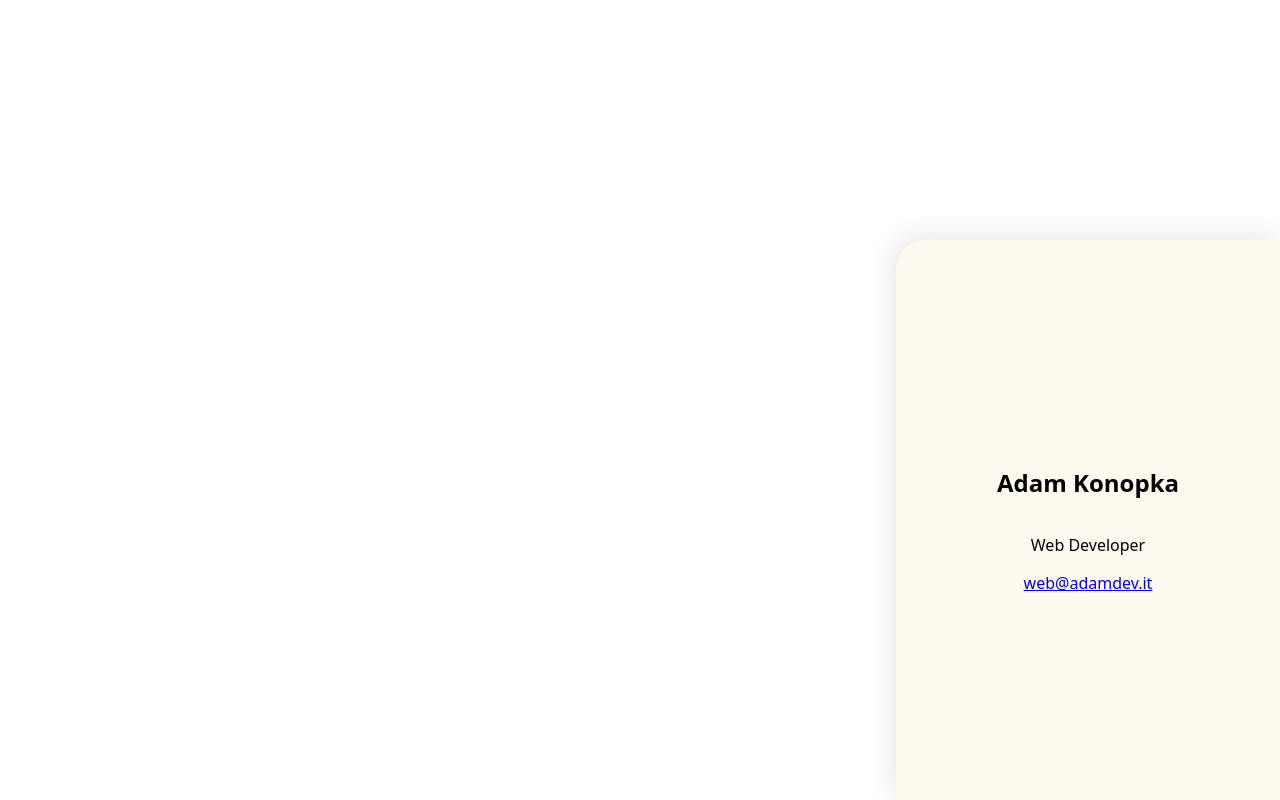
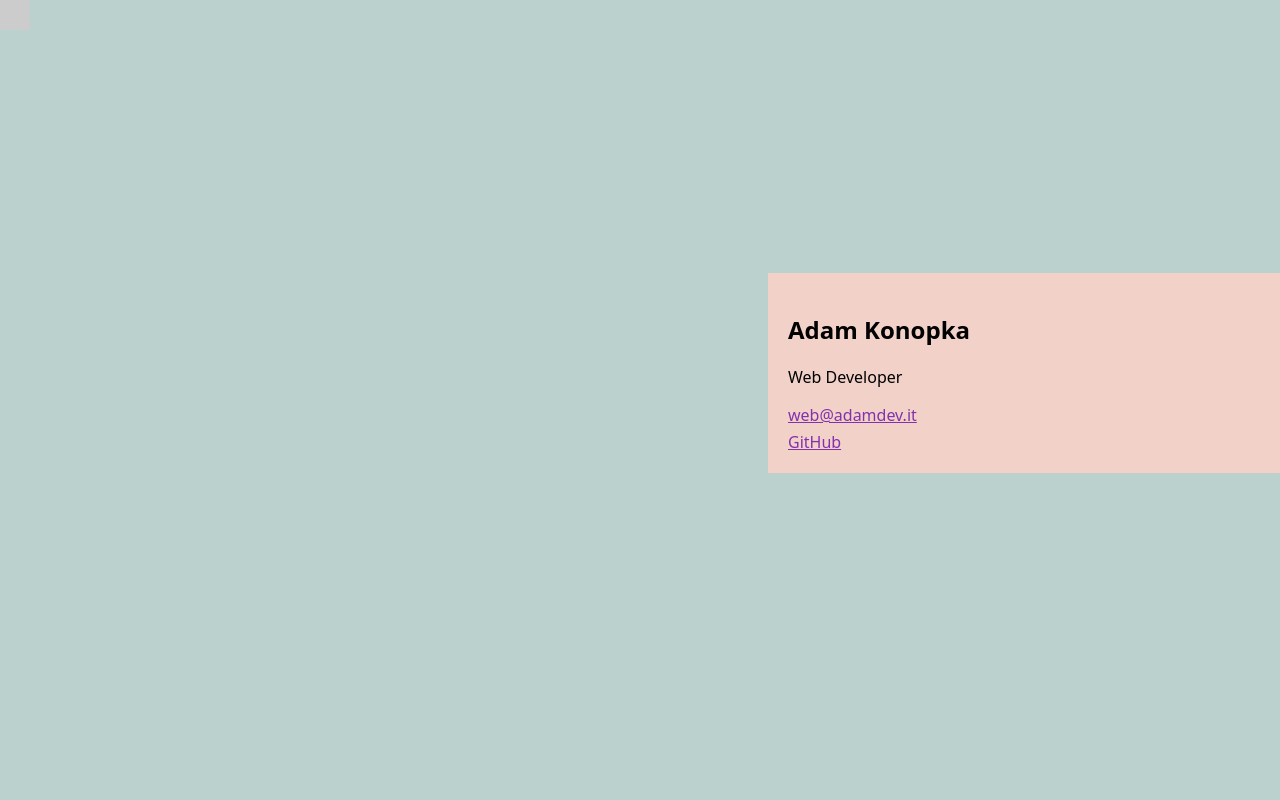
Before and after one commit to kanapka94/adamdev, a plain HTML site: page index.html in a window 1280 px wide. Drawn offline with Linux system fonts and the light colour scheme.

Commit message:
mess with code

```diff
--- a/index.html
+++ b/index.html
@@ -1,21 +1,34 @@
 <!DOCTYPE html>
-<html lang="en">
+<html lang="pl">
 
 <head>
     <meta charset="UTF-8">
     <meta name="viewport" content="width=device-width, initial-scale=1.0">
+    <title>Adam Konopka - Web Developer</title>
     <link rel="stylesheet" href="./public/styles.css">
-    <title>Kontakt Adam Konopka</title>
 </head>
 
 <body>
     <main>
+        <button data-trigger="flip-page" class="button button--flip" aria-label="Obróć stronę"></button>
         <section>
-            <div class="wrapper">
-                <h1>Adam Konopka</h1>
-                <p>Web Developer</p>
+            <div class="page" data-target="page">
+                <div class="page-front">
+                    <h1 class="page__title">Adam Konopka</h1>
+                    <p class="page__subtitle">Web Developer</p>
 
-                <a id="contact-email" href="#">Pobieranie adresu...</a>
+                    <a id="contact-email" href="#" class="link">Pobieranie adresu...</a>
+
+                    <a href="https://github.com/kanapka94" class="link" target="_blank" rel="noopener">GitHub</a>
+                </div>
+                <div class="page-back">
+                    <div class="colors-box">
+                        <div class="colors-box__item colors-box__item--cyan"></div>
+                        <div class="colors-box__item colors-box__item--pink"></div>
+                        <div class="colors-box__item colors-box__item--orange"></div>
+                        <div class="colors-box__item colors-box__item--gray"></div>
+                    </div>
+                </div>
             </div>
         </section>
     </main>
--- a/public/scripts.js
+++ b/public/scripts.js
@@ -1,7 +1,29 @@
 (function () {
+    const state = {
+        isFlipped: false,
+    };
+
+    const elements = {
+        page: document.querySelector('[data-target="page"]'),
+        flipPageButton: document.querySelector('[data-trigger="flip-page"]'),
+    }
+
     document.addEventListener('DOMContentLoaded', () => {
+        bindUI();
+    });
+
+    watchState('isFlipped', (value) => {
+        if (value) {
+            elements.page.classList.add("flipped");
+        } else {
+            elements.page.classList.remove("flipped");
+        }
+    })
+
+    function bindUI() {
         loadMail();
-    });
+        bindFlipPage();
+    }
 
     function loadMail() {
         const user = "web";
@@ -11,4 +33,36 @@
         link.href = "mailto:" + user + "@" + domain;
         link.textContent = user + "@" + domain;
     }
+
+    function bindFlipPage() {
+        elements.flipPageButton.addEventListener("click", () => {
+            flipPage();
+        })
+    }
+
+    function flipPage() {
+        state.isFlipped = !state.isFlipped;
+    }
+
+    function watchState(stateProp, callback) {
+        let value = state[stateProp];
+
+        if (typeof value === 'undefined') {
+            console.error("State property is not defined");
+
+            return;
+        }
+
+        Object.defineProperty(state, stateProp, {
+            set: function (newValue) {
+                value = newValue;
+                callback(newValue);
+            },
+            get: function () {
+                return value;
+            },
+            enumerable: true,
+            configurable: true,
+        })
+    }
 })()
--- a/public/styles.css
+++ b/public/styles.css
@@ -1,6 +1,8 @@
 body {
     margin: 0;
     padding: 0;
+    overflow: hidden;
+    background: #bad1cd;
 }
 
 *,
@@ -9,30 +11,95 @@ body {
     box-sizing: border-box;
 }
 
+.button--flip {
+    width: 30px;
+    height: 30px;
+    border: none;
+    background: #e086d3;
+    transition: ease-out 0.2s;
+    cursor: pointer;
+}
 
-.wrapper {
-    position: absolute;
+.button--flip:hover {
+    background: #ccc;
+    transition: ease-out 0s;
+}
+
+.button--flip:active {
+    background: rgb(175, 205, 207);
+}
+
+section {
+    perspective: 1000px;
+}
+
+.page {
+    position: relative;
     top: 30vh;
-    left: 70%;
-    width: 30%;
-    height: calc(100vh - 30%);
-    padding: 20px;
-
-    display: flex;
-    flex-direction: column;
-    justify-content: center;
-    align-items: center;
-
-    background: floralwhite;
-    border-radius: 30px 0 0 0;
-    box-shadow: -5px -5px 25px #e9e9e9;
+    left: 60%;
+    width: 40%;
 
     font-family: system-ui;
+    transform-style: preserve-3d;
+    transition: transform cubic-bezier(0.4, 0, 0.2, 1) 0.5s;
 }
 
 @media (max-width: 1024px) {
-    .wrapper {
+    .page {
         left: 10%;
         width: 90%;
     }
 }
+
+.page.flipped {
+    transform: rotateY(180deg);
+}
+
+.page-front,
+.page-back {
+    position: absolute;
+    width: 100%;
+    padding: 20px;
+    background: #f2d1c9;
+    backface-visibility: hidden;
+    -webkit-backface-visibility: hidden;
+}
+
+.page-back {
+    transform: rotateY(180deg);
+}
+
+.link {
+    display: block;
+    margin-top: 5px;
+
+    color: #8332ac;
+    font-weight: 500;
+}
+
+.colors-box {
+    display: flex;
+    gap: 5px;
+}
+
+.colors-box__item {
+    width: 24px;
+    height: 24px;
+    border: 4px solid #fff;
+}
+
+.colors-box__item--cyan {
+    background-color: #2ee1f2;
+}
+
+.colors-box__item--pink {
+    background-color: #e086d3;
+}
+
+.colors-box__item--orange {
+    background-color: #e0ac86;
+}
+
+.colors-box__item--gray {
+    background-color: #999999;
+}
```
